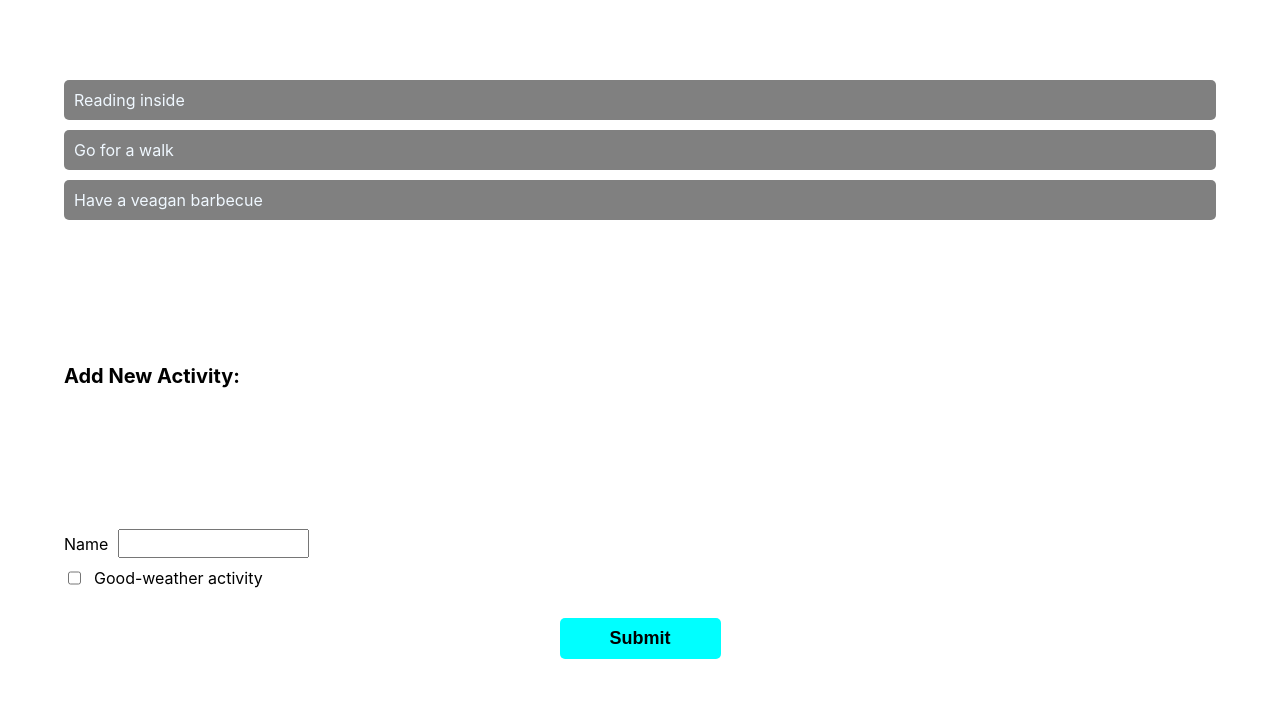
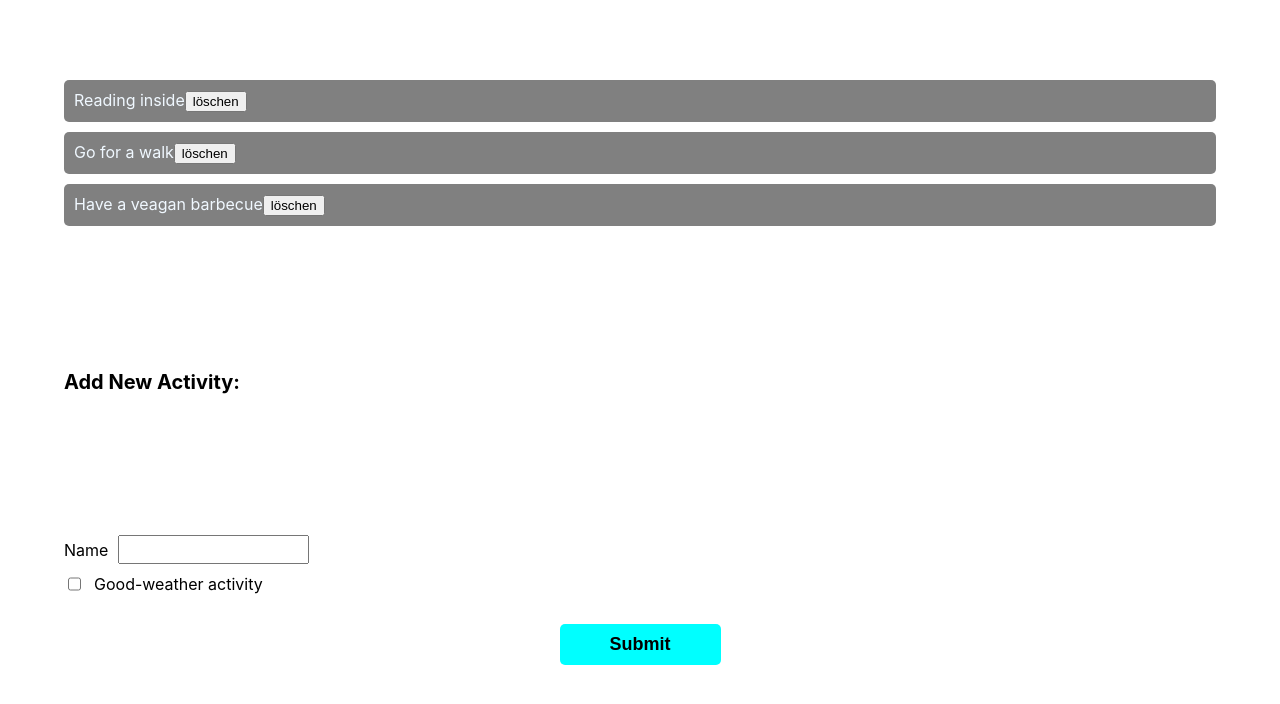
Before and after one commit to frank12421/weather-app, a React (Create React App) app: page / in a window 1280 px wide. Shown: the top 704 px of the page. Built offline with nearby package versions, Linux system fonts and the light colour scheme.

Commit message:
deletButton works

```diff
--- a/src/App.js
+++ b/src/App.js
@@ -32,9 +32,13 @@ export default function App() {
     console.log("App_", newActivity);
   }
 
+  function onDeleteActivity(id) {
+    setActivity(activity.filter((activity) => activity.id !== id));
+  }
+
   return (
     <div className="App">
-      <List activitys={activity} />
+      <List activitys={activity} onDeleteActivity={onDeleteActivity} />
       <h1>Add New Activity:</h1>
       <Form onAddActivity={handelActivity} />
     </div>
--- a/src/components/List.js
+++ b/src/components/List.js
@@ -1,6 +1,6 @@
 import "./List.css";
 
-export default function List({ activitys }) {
+export default function List({ activitys, onDeleteActivity }) {
   return (
     <ul className="list">
       {activitys.map((activity) => (
@@ -8,6 +8,13 @@ export default function List({ activitys }) {
           {" "}
           {activity.name}
           {activity.isForGoodWeather}
+          <button
+            onClick={() => onDeleteActivity(activity.id)}
+            className="button-delete-activity"
+            type="button"
+          >
+            löschen
+          </button>
         </li>
       ))}
     </ul>
```
